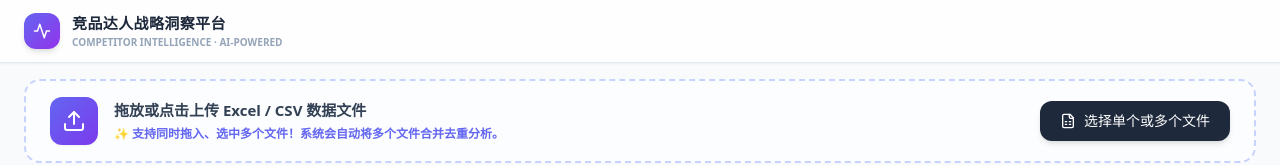
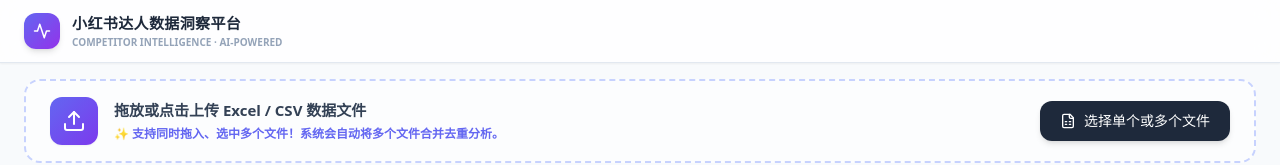
Before and after one commit to lin945448-cloud/ai-platform-new, a React (Vite) app: page / in a window 1280 px wide. Shown: the top 165 px of the page. Built offline with nearby package versions, Linux system fonts and the light colour scheme.

Commit message:
Update App.tsx

```diff
--- a/src/App.tsx
+++ b/src/App.tsx
@@ -74,7 +74,7 @@ export default function App() {
             <Activity size={18} className="text-white" />
           </div>
           <div>
-            <h1 className="text-[15px] font-black text-slate-800 tracking-wide">竞品达人战略洞察平台</h1>
+            <h1 className="text-[15px] font-black text-slate-800 tracking-wide">小红书达人数据洞察平台</h1>
             <p className="text-[10px] font-bold text-slate-400 uppercase">Competitor Intelligence · AI-Powered</p>
           </div>
         </div>
@@ -87,8 +87,8 @@ export default function App() {
               {/* 性质依然单选（最合理） */}
               <select value={selectedCommercial} onChange={(e) => setSelectedCommercial(e.target.value)} className="bg-white border border-slate-200 rounded-lg px-2 py-1.5 text-xs font-bold text-slate-700 outline-none cursor-pointer hover:border-indigo-300">
                 <option value="全部">全部笔记性质</option>
-                <option value="是">仅商业笔记 (是)</option>
-                <option value="否">仅非商业笔记 (否)</option>
+                <option value="是">仅商业笔记</option>
+                <option value="否">仅非商业笔记</option>
               </select>
 
               {/* 品牌和月份变成高级多选！ */}
```
